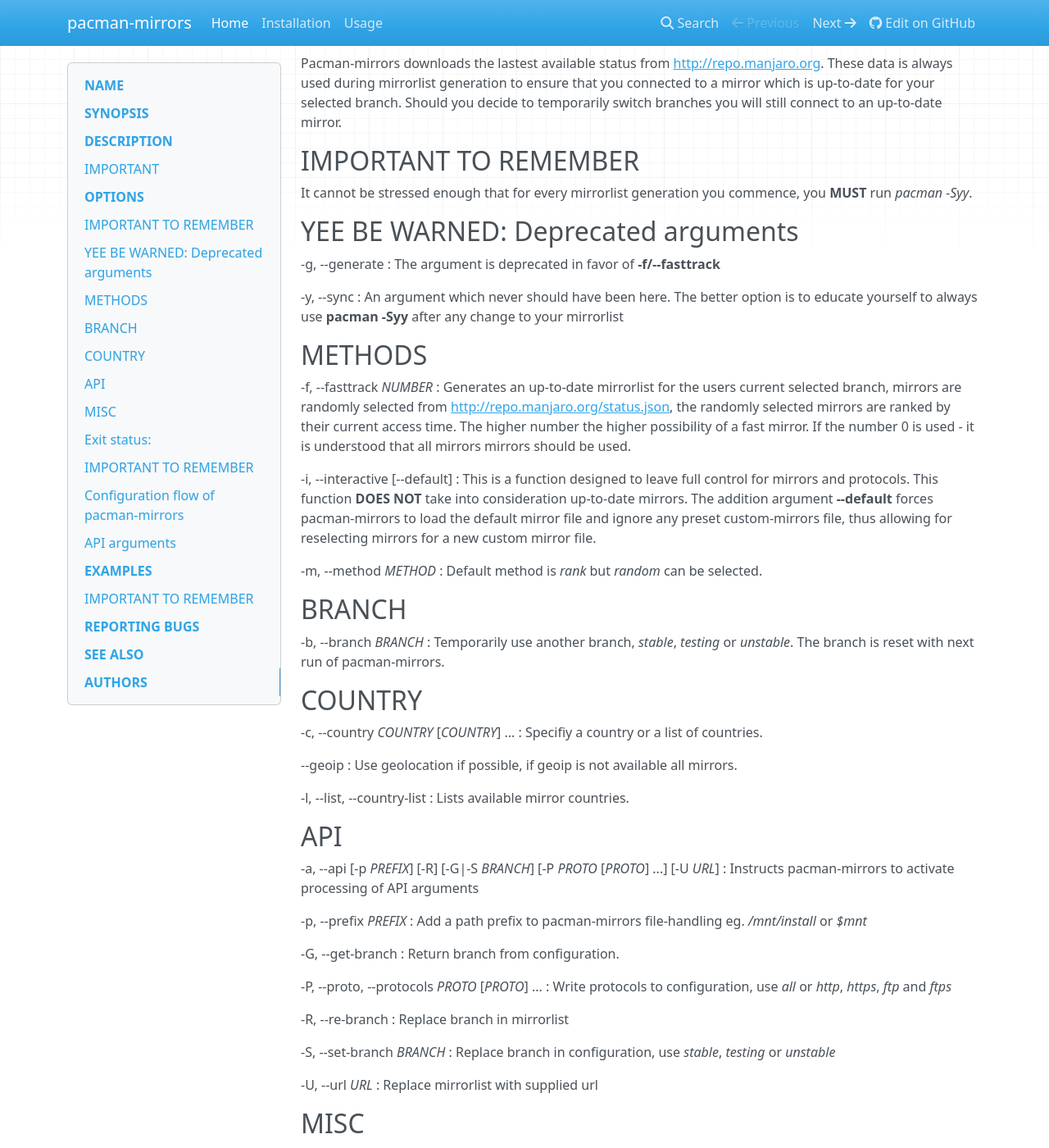
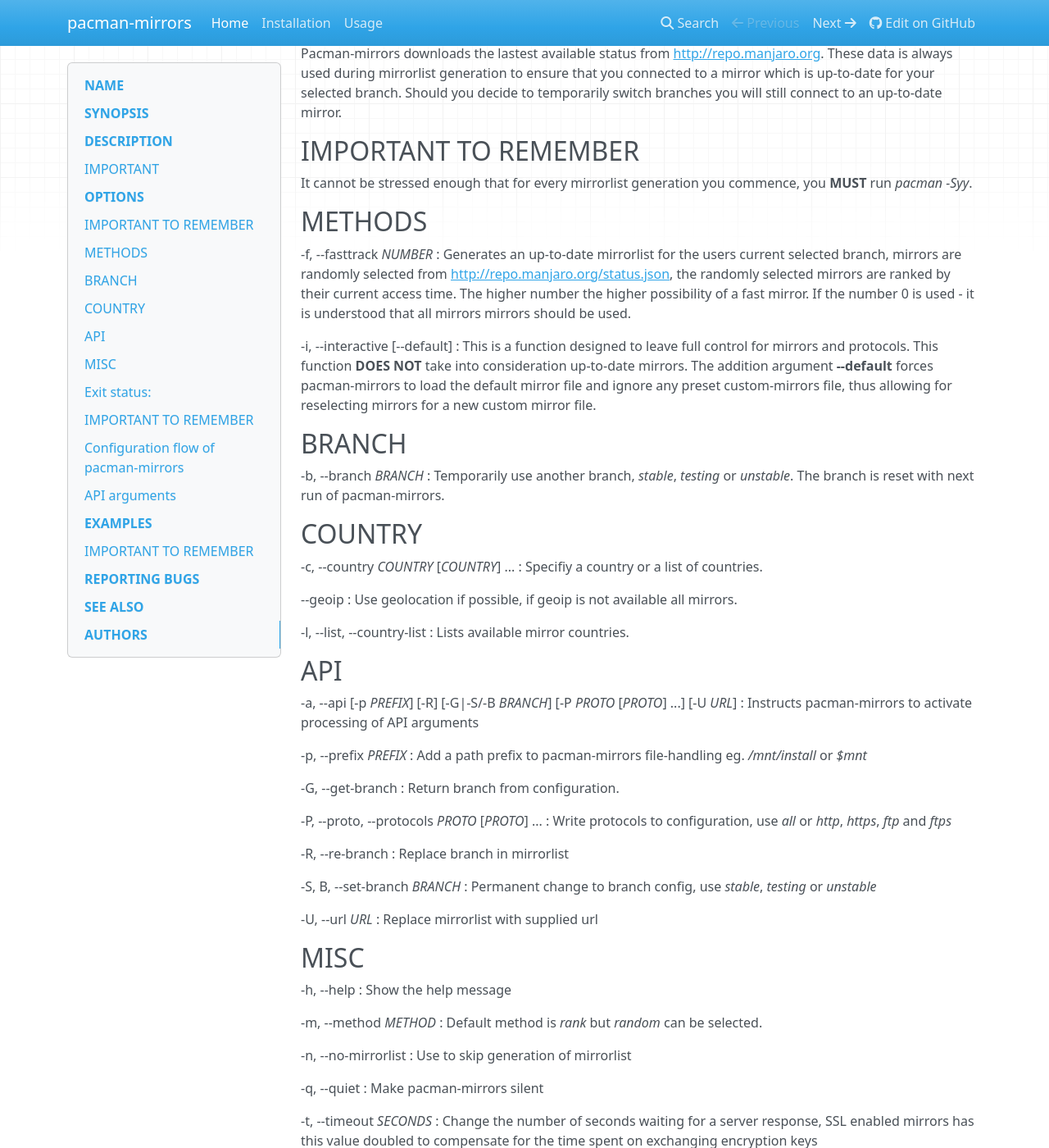
Before and after one commit to manjaro/pacman-mirrors, an MkDocs documentation site: the page built from docs/index.md, in a window 1280 px wide and 1400 px high, scrolled down 1455 px. Shown: the whole window at 82% size. Built offline with MkDocs 1.6.1, drawn with Linux system fonts in a browser that asks for light colours; nearby versions of some CDN libraries; old or Windows-style settings are respelled for this version of MkDocs; some of the changed text lies outside the part shown.

Commit message:
adapted documentation

```diff
--- a/docs/index.md
+++ b/docs/index.md
@@ -30,18 +30,18 @@
 
 Some options are mutual exclusive and will throw an arguments error:
 
-* **\--no-mirrorlist** and **\--sync**
 * **--branch**, **--get-branch** and **--set-branch**
-* **--sync** and **--no-mirrorlist**
 * **--country** and **--geoip**
 
 Others can be used together but they have precedence. If the fasttrack arg is used with interactive, country or geoip the fasttrack arg will have precendence and the others are ignored. Some arguments requires other argument to have effect for example,this command will ignore --default argument
 
-    WRONG pacman-mirrors -b unstable --default
+    WRONG
+    pacman-mirrors -b unstable --default
 
 as it should have been in conjunction with --interactive, like
 
-    CORRECT pacman-mirrors -b unstable --interactive --default
+    CORRECT
+    pacman-mirrors -b unstable --interactive --default
 
 The same goes for the API specific arguments. For those to have effect the --api argument must be present also.
 
@@ -55,13 +55,6 @@
 
 ## IMPORTANT TO REMEMBER
 It cannot be stressed enough that for every mirrorlist generation you commence, you **MUST** run *pacman -Syy*.
-
-## YEE BE WARNED: Deprecated arguments
--g, \--generate
-:   The argument is deprecated in favor of **-f/--fasttrack**
-
--y, \--sync
-:   An argument which never should have been here. The better option is to educate yourself to always use **pacman -Syy** after any change to your mirrorlist
 
 ## METHODS
 -f, \--fasttrack *NUMBER*
@@ -77,9 +70,6 @@
     The addition argument **--default** forces pacman-mirrors to load the default mirror
     file and ignore any preset custom-mirrors file, thus allowing for reselecting mirrors
     for a new custom mirror file.
-
--m, \--method *METHOD*
-:   Default method is *rank* but *random* can be selected.
 
 ## BRANCH
 
@@ -99,7 +89,7 @@
 
 ## API
 
--a, \--api [-p *PREFIX*] [-R] [-G|-S *BRANCH*] [-P *PROTO* [*PROTO*] ...] [-U *URL*]
+-a, \--api [-p *PREFIX*] [-R] [-G|-S/-B *BRANCH*] [-P *PROTO* [*PROTO*] ...] [-U *URL*]
 :   Instructs pacman-mirrors to activate processing of API arguments
 
 -p, \--prefix *PREFIX*
@@ -116,8 +106,8 @@
 -R, \--re-branch
 :   Replace branch in mirrorlist
 
--S, \--set-branch *BRANCH*
-:   Replace branch in configuration,
+-S, B, \--set-branch *BRANCH*
+:   Permanent change to branch config,
     use *stable*, *testing* or *unstable*
 
 -U, \--url *URL*
@@ -174,7 +167,7 @@
    * *sys.exit(0)*
 2. If *p*  *PREFIX*
    *  add *PREFIX* to internal file configuration
-3. If *-S* *BRANCH*
+3. If *-S/-B* *BRANCH*
    * apply *BRANCH* to internal configuration
    * replace branch in pacman-mirrors.conf with *BRANCH*
 4. If *-U* *URL*
@@ -183,7 +176,7 @@
 5. If *-P* *PROTO* [*PROTO*] ...
    * replace protocols in pacman-mirrors.conf with *PROTO*
 6. If *-R*
-   * replace branch in mirrorlist with *-S* *BRANCH*
+   * replace branch in mirrorlist with *-S/-B* *BRANCH*
 
 When done pacman-mirrors checks the internet connection and if possible
 download the latest datafiles for creating the mirrorlist.
```
Also changed, not shown: other parts of docs/index.md (+3 -0 lines).
